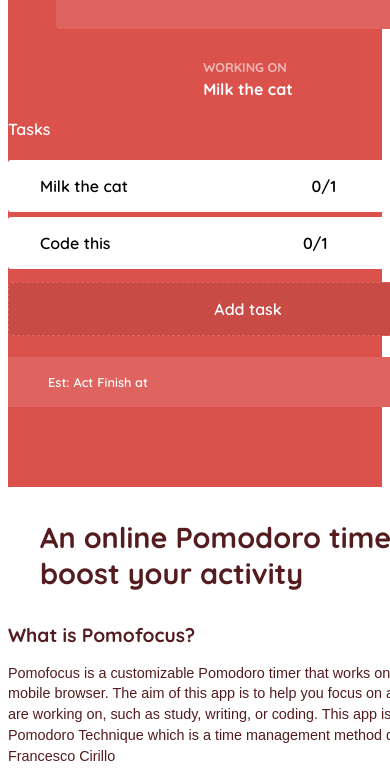
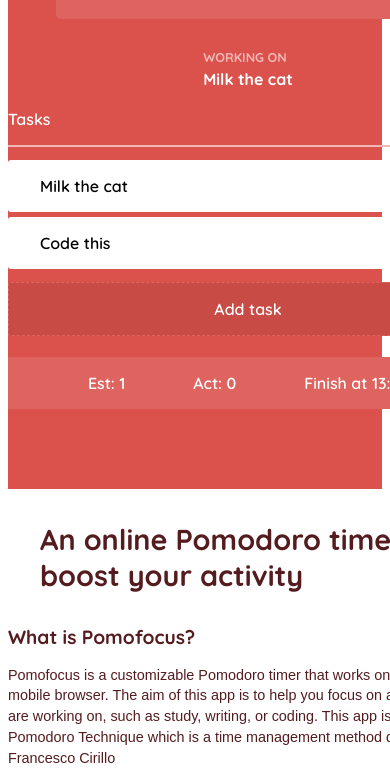
Before and after one commit to pannibel/03-RECREATE-THIS, a plain HTML site: page index.html in a window 390 px wide. Shown: the part 379-1148 px from the top of the page. Drawn offline with Linux system fonts and the light colour scheme.

Commit message:
before media queries

```diff
--- a/index.html
+++ b/index.html
@@ -23,7 +23,6 @@
             <li class="button">Setting</li>
             <li class="button">Login</li>
         </ul>
-        <hr>
     </div>
 </section>
 
@@ -40,6 +39,9 @@
         <h2>24:59</h2>
     </div>
 
+    <div id="shadow">
+    </div>
+
     <div id="startbutton">
         <p>Start</p>
     </div>
@@ -54,6 +56,8 @@
 
         <div id="tasks">
             <p>Tasks</p>
+
+            <hr>
         </div>
 
         <div id="whitebox1">
@@ -74,9 +78,9 @@
 
         <div id="pinkbox">
             <ul>
-                <li>Est:</li>
-                <li>Act</li>
-                <li>Finish at</li>
+                <li>Est: 1</li>
+                <li>Act: 0</li>
+                <li>Finish at 13:57</li>
             </ul>
         </div>
 </section>
--- a/style.css
+++ b/style.css
@@ -20,6 +20,7 @@
 #red h1 {
     font-weight: 700;
     font-size: 1rem;
+    align-self: center;
 }
 
 #red h2 {
@@ -59,7 +60,7 @@
 }
 
 #logo {
-    justify-self: flex-start;
+    display: flex;
 }
 
 #buttons ul {
@@ -155,23 +156,27 @@
 
 #tasks {
     grid-row: 2 / 3;
+}
 
+hr {
+    border-style: solid;
+    border-color: #f0b7b5;
 }
 
 #whitebox1 {
     grid-row: 3 / 4;
     background-color: white;
     border-radius: 0.2rem;
-    display: flex;
-    justify-content: space-between;
+    display: grid;
+    grid-template-columns: 80% 20%;
 }
 
 #whitebox2 {
     grid-row: 4 / 5;
     background-color: white;
     border-radius: 0.2rem;
-    display: flex;
-    justify-content: space-between;
+    display: grid;
+    grid-template-columns: 80% 20%;
 }
 
 #whitebox1 p, #whitebox2 p {
@@ -195,11 +200,18 @@
     display: flex;
     background-color: #df645f;
     margin: 1rem 0 5rem 0;
+    justify-content: space-around;
+}
+
+#pinkbox ul {
+    padding: 0;
 }
 
 #pinkbox li {
     list-style: none;
     display: inline-block;
+    font-size: 1rem;
+    margin: 0 2rem 0 2rem;
 }
 
 
```
